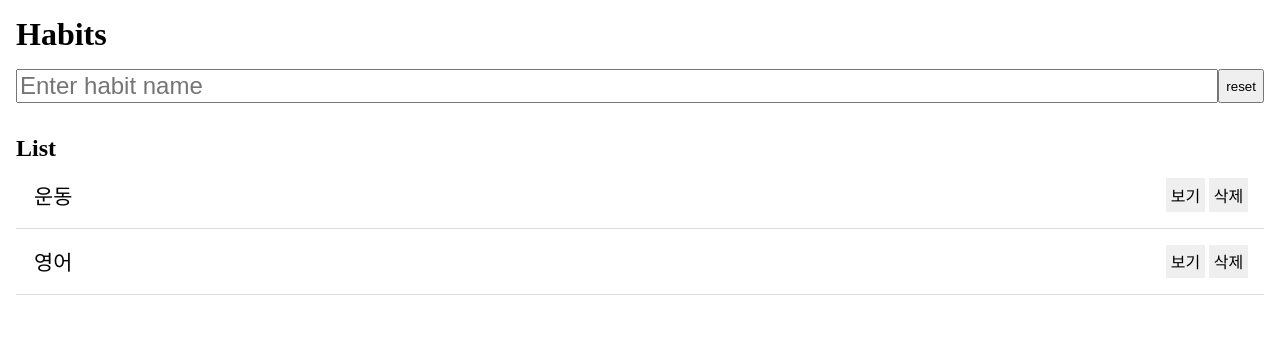
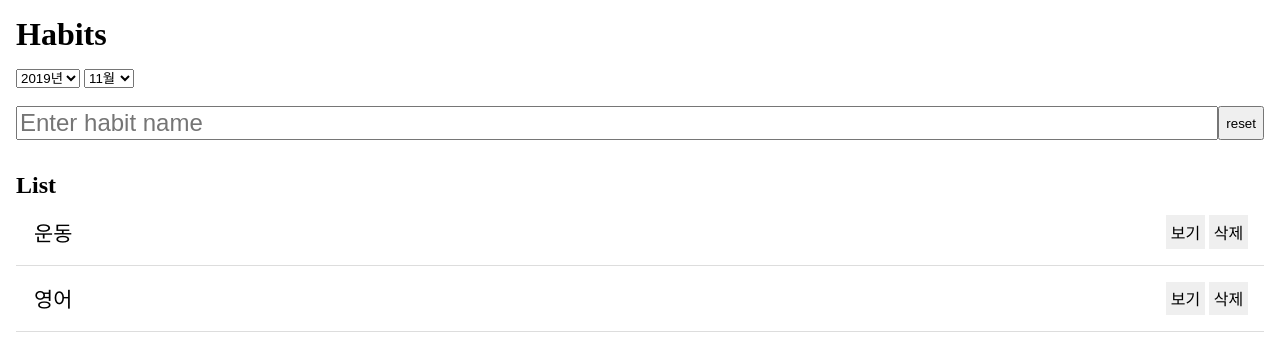
Before and after one commit to thegicode/habit, a website: page public/html/list.html in a window 1280 px wide. Drawn offline with nearby package versions, Linux system fonts and the light colour scheme; files that its build step writes are made by us from their sources.

Commit message:
Edit list js & data

```diff
--- a/public/html/list.html
+++ b/public/html/list.html
@@ -10,10 +10,21 @@
 <body class="page-list">
 
 <div class="wrap">
-    <h1>Habits</h1>
+
+    <header>
+        <h1>Habits</h1>
+
+        <form id="formDate">
+            <select name="year" onchange="handleYearChange(this);"></select>
+            <select name="month" onchange="handleMonthChange(this);"></select>
+        </form>
+        <br>
+    </header>
+
+
     <main class="contents">
 
-        <form class="inputs" id="inputForm" onsubmit="return handleInputSubmit(this);">
+        <form class="inputs" onsubmit="return handleInputSubmit(this);">
             <label>
                 <input type="text" name="title" placeholder="Enter habit name">
             </label>
--- a/public/js/list.js
+++ b/public/js/list.js
@@ -1,24 +1,41 @@
 
 // 11월 습관 목록
-let HABIT_LIST = [
-    '운동',
-    '영어',
-];
+// let HABIT_LIST = [
+//     '운동',
+//     '영어',
+// ];
 
-// Habit List Data Control
-let habitList = {
-    add: function( val ){
-        HABIT_LIST.push(val);
-    },
-    update: function( val, idx ){
-        HABIT_LIST[idx] =  val;
-    },
-    delete: function( idx ){
-        HABIT_LIST.splice(idx, 1);
-    },
-    include: function( val ){
-        return HABIT_LIST.indexOf(val) > -1
-    }
+let HABIT_LIST = {
+    '201801': ['1-1', '1-2'],
+    '201802': ['2-1', '2-2'],
+    '201803': ['3-1', '3-2'],
+    '201804': ['4-1', '4-2'],
+    '201805': ['5-1', '5-2'],
+    '201806': ['6-1', '6-2'],
+    '201807': ['7-1', '7-2'],
+    '201808': ['8-1', '8-2'],
+    '201809': ['9-1', '9-2'],
+    '201810': ['10-1', '10-2'],
+    '201811': ['운동', '영어'],
+    '201812': ['12-1', '12-2'],
+
+    '201901': ['1-1', '1-2'],
+    '201902': ['2-1', '2-2'],
+    '201903': ['3-1', '3-2'],
+    '201904': ['4-1', '4-2'],
+    '201905': ['5-1', '5-2'],
+    '201906': ['6-1', '6-2'],
+    '201907': ['7-1', '7-2'],
+    '201908': ['8-1', '8-2'],
+    '201909': ['9-1', '9-2'],
+    '201910': ['10-1', '10-2'],
+    '201911': ['운동', '영어'],
+    '201912': ['12-1', '12-2'],
+};
+
+const DATE_LIST = {
+    year: [2018, 2019],
+    month: [ 1, 2, 3, 4, 5, 6, 7, 8, 9, 10, 11, 12]
 };
 
 
@@ -34,20 +51,100 @@ const template = {
                 </div>
             </form>`
         )
+    },
+    selectYear: function(year, cur){
+        if( year === cur)
+            return `<option value="${year}" selected>${year}년</option>`;
+        return `<option value="${year}">${year}년</option>`;
+    },
+    selectMonth: function(month, cur){
+        let m = month;
+        if(month<10) m = `0${month}`;
+        if( month === cur )
+            return `<option value="${m}" selected>${m}월</option>`;
+        return `<option value="${m}">${m}월</option>`;
     }
 };
 
 
+let GLOBAL = {};
+
+
+// draw
+setDate();
+drawSelect();
+drawList();
+
+
+// Habit List Data Control
+let habits = {
+    list: HABIT_LIST[GLOBAL.date.full()],
+    add: function( val ){
+        this.list.push(val);
+    },
+    update: function( val, idx ){
+        this.list[idx] =  val;
+    },
+    delete: function( idx ){
+        this.list.splice(idx, 1);
+    },
+    include: function( val ){
+        return this.list.indexOf(val) > -1
+    }
+}
+
 
 // function
+function setDate(){
+    const currentDate = new Date;
+    GLOBAL.date = {
+        year: currentDate.getFullYear(),
+        month: currentDate.getMonth()+1,
+        full: function(){
+            return `${this.year}${this.month}`
+        }
+    };
+}
 
-function drawHabitList(){
-    HABIT_LIST.forEach( (data, idx) => {
-        drawHabitItem(data, idx);
+function drawSelect(){
+
+    const yearList = DATE_LIST.year,
+        monthList = DATE_LIST.month;
+
+    let arr = [],
+        arr2 = [];
+
+    // year
+    arr = yearList.length > 0 && yearList.map( function( year ){
+        return template.selectYear(year, GLOBAL.date.year);
+    });
+    formDate.year.innerHTML = arr.join('')
+
+    // month
+    arr2 = monthList.length > 0 && monthList.map( function( month ){
+        return template.selectMonth(month, GLOBAL.date.month);
+    });
+    formDate.month.innerHTML = arr2.join('')
+}
+
+function handleYearChange( select ){
+    GLOBAL.date.year = select.value;
+    drawList();
+}
+
+function handleMonthChange( select ){
+    GLOBAL.date.month = select.value;
+    drawList();
+}
+
+function drawList(){
+    elHabitList.innerHTML = '';
+    HABIT_LIST[GLOBAL.date.full()].forEach( (data, idx) => {
+        drawItem(data, idx);
     });
 }
 
-function drawHabitItem( data, idx ){
+function drawItem( data, idx ){
     let el = document.createElement('li');
     el.setAttribute( 'data-index', idx );
     el.className = 'list-item';
@@ -61,13 +158,14 @@ function handleInputSubmit( form ){
     if(!val)
         elTitle.focus();
     else{
-        let idx = HABIT_LIST.length;
-        if( habitList.include(val) ){
+        let list = HABIT_LIST[GLOBAL.date.full()];
+        let idx = list.length;
+        if( habits.include(val) ){
             alert('이미 등록된 타이틀입니다.')
         } else{
-            HABIT_LIST.push(val);
-            drawHabitItem( val, idx );
-            console.log(HABIT_LIST);
+            list.push(val);
+            drawItem( val, idx );
+            console.log(list);
         }
         elTitle.value = '';
     }
@@ -75,16 +173,18 @@ function handleInputSubmit( form ){
     return false;
 }
 
+
 function handleItemSubmit( form, idx ){
     let val = form.itemInput.value;
-    if( val && val !== HABIT_LIST[idx] ){
-        if( habitList.include(val) ){
+    let list = HABIT_LIST[GLOBAL.date.full()];
+    if( val && val !== list[idx] ){
+        if( habits.include(val) ){
             alert('이미 등록된 타이틀입니다.')
-            form.itemInput.value = HABIT_LIST[idx];
+            form.itemInput.value = list[idx];
         } else{
-            habitList.update(val, idx);
+            habits.update(val, idx);
         }
-        console.log(HABIT_LIST);
+        console.log(list);
     } else if(!val){
         alert("타이틀을 입력해주세요.")
     }
@@ -92,21 +192,18 @@ function handleItemSubmit( form, idx ){
 }
 
 function handleItemBlur( input, idx ){
-    handleItemSubmit( input.parentElement, idx)
+    handleItemSubmit( input.parentElement, idx )
 }
 
 function handleView(idx){
     console.log('handleView', idx);
+    // location.href = '/view?id=idx'
 }
 
 function handleDelete( idx ){
-    // HABIT_LIST.splice(idx, 1);
-    habitList.delete(idx);
-    let node = elHabitList.querySelector('li[data-index="' + idx + '"]');
-    node.remove();
-    console.log(HABIT_LIST);
+    habits.delete(idx);
+    drawList();
+    // let node = elHabitList.querySelector('li[data-index="' + idx + '"]');
+    // node.remove();
+    console.log(HABIT_LIST[GLOBAL.date.full()]);
 }
-
-
-// draw
-drawHabitList();
```
